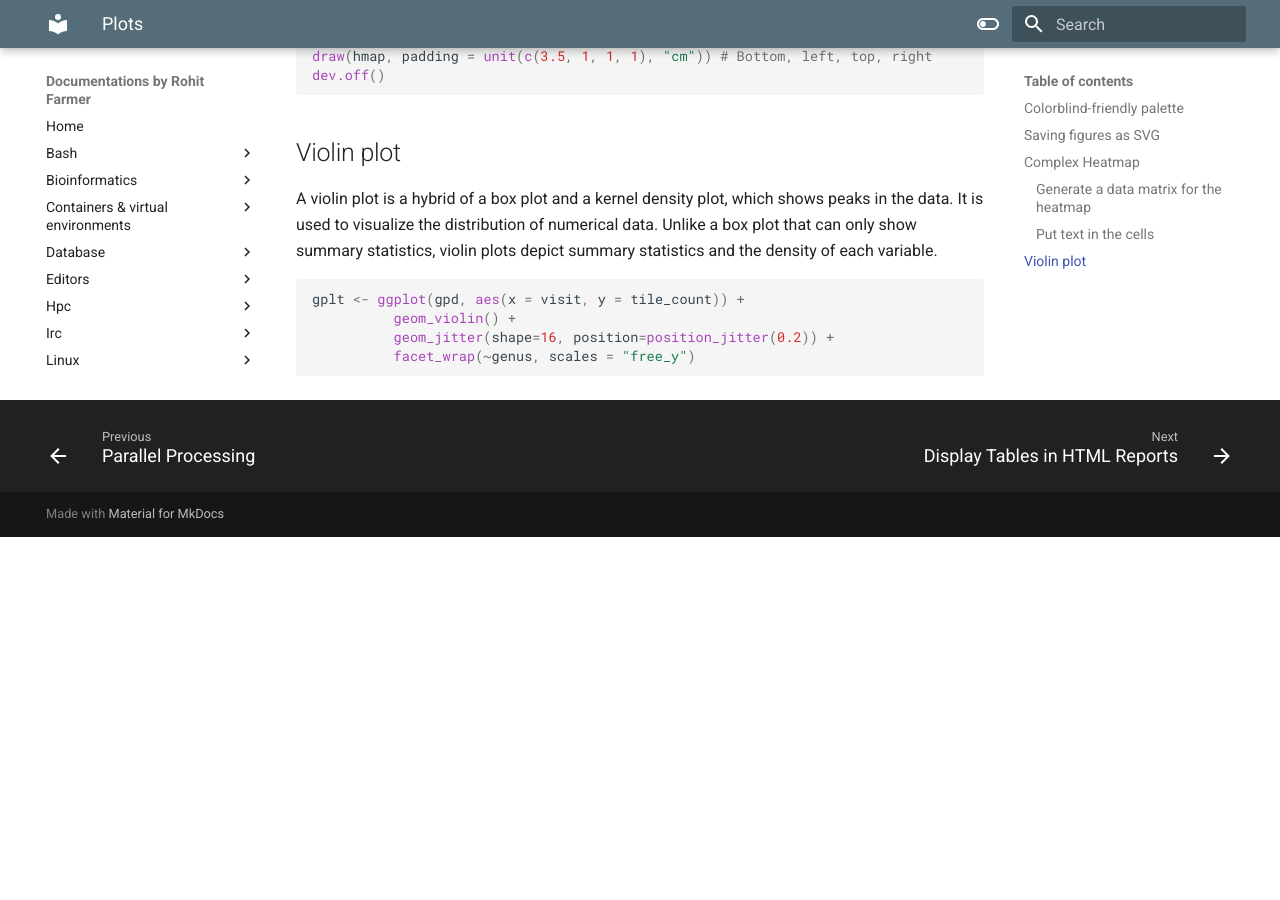
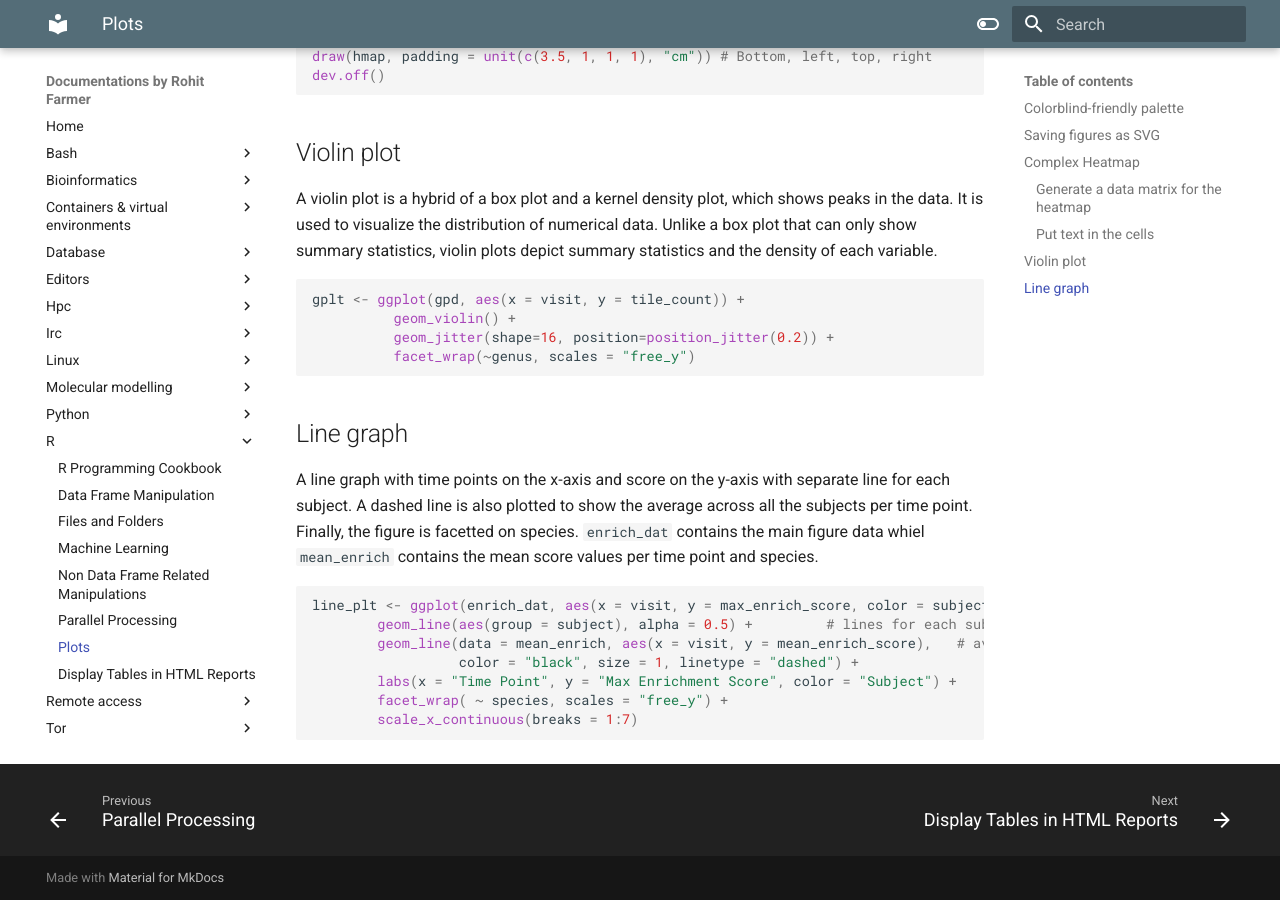
Before and after one commit to rohitfarmer/mk-docs, an MkDocs documentation site: the page built from docs/r/plots.md, in a window 1280 px wide and 900 px high, scrolled down 2128 px. Built offline with MkDocs 1.6.1 and Material for MkDocs 9.7.7, drawn with Linux system fonts in a browser that asks for light colours; before the commit the page ends 2665 px from its top, so only the background shows below that.

Commit message:
line grpha

````diff
--- a/docs/r/plots.md
+++ b/docs/r/plots.md
@@ -100,3 +100,16 @@
           geom_jitter(shape=16, position=position_jitter(0.2)) +
           facet_wrap(~genus, scales = "free_y")
 ```
+
+## Line graph
+A line graph with time points on the x-axis and score on the y-axis with separate line for each subject. A dashed line is also plotted to show the average across all the subjects per time point. Finally, the figure is facetted on species. `enrich_dat` contains the main figure data whiel `mean_enrich` contains the mean score values per time point and species.
+
+```R
+line_plt <- ggplot(enrich_dat, aes(x = visit, y = max_enrich_score, color = subject)) +
+        geom_line(aes(group = subject), alpha = 0.5) +         # lines for each subject
+        geom_line(data = mean_enrich, aes(x = visit, y = mean_enrich_score),   # average line
+                  color = "black", size = 1, linetype = "dashed") +
+        labs(x = "Time Point", y = "Max Enrichment Score", color = "Subject") +
+        facet_wrap( ~ species, scales = "free_y") +
+        scale_x_continuous(breaks = 1:7)
+```
````
